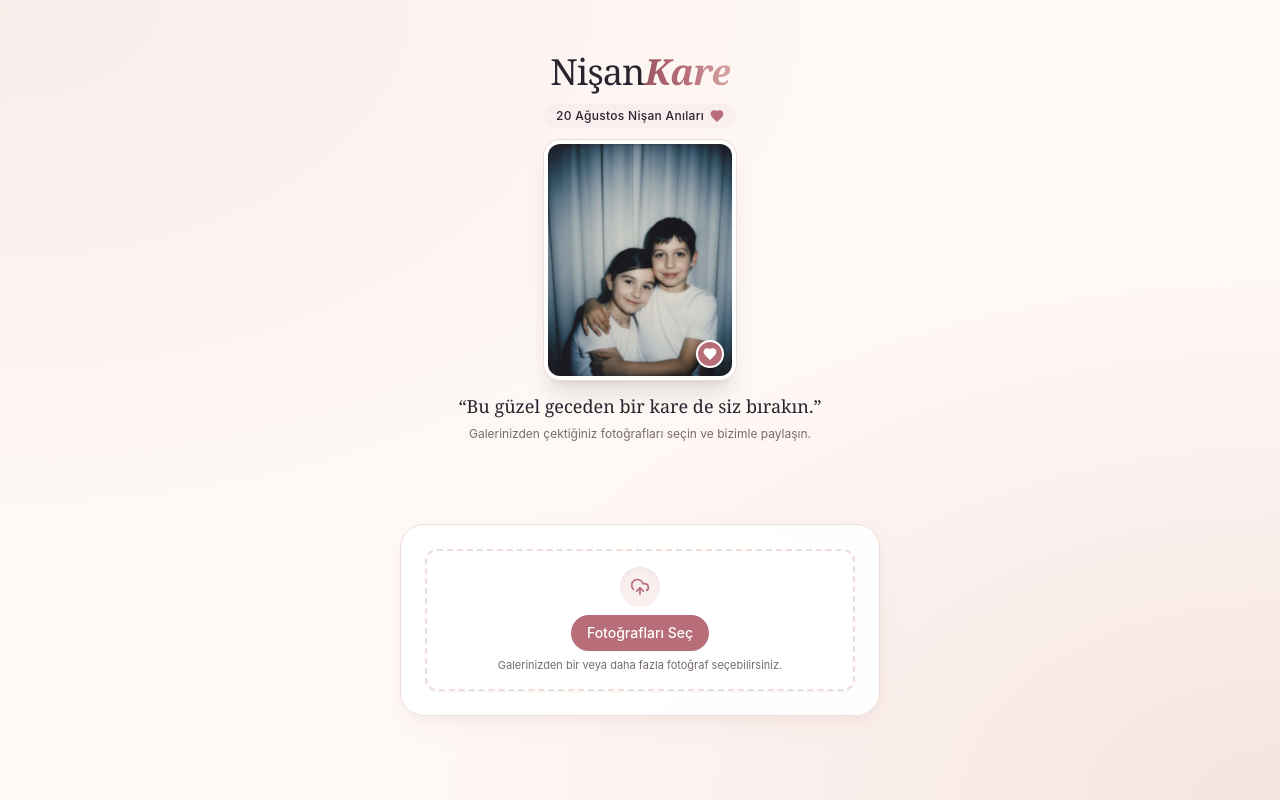
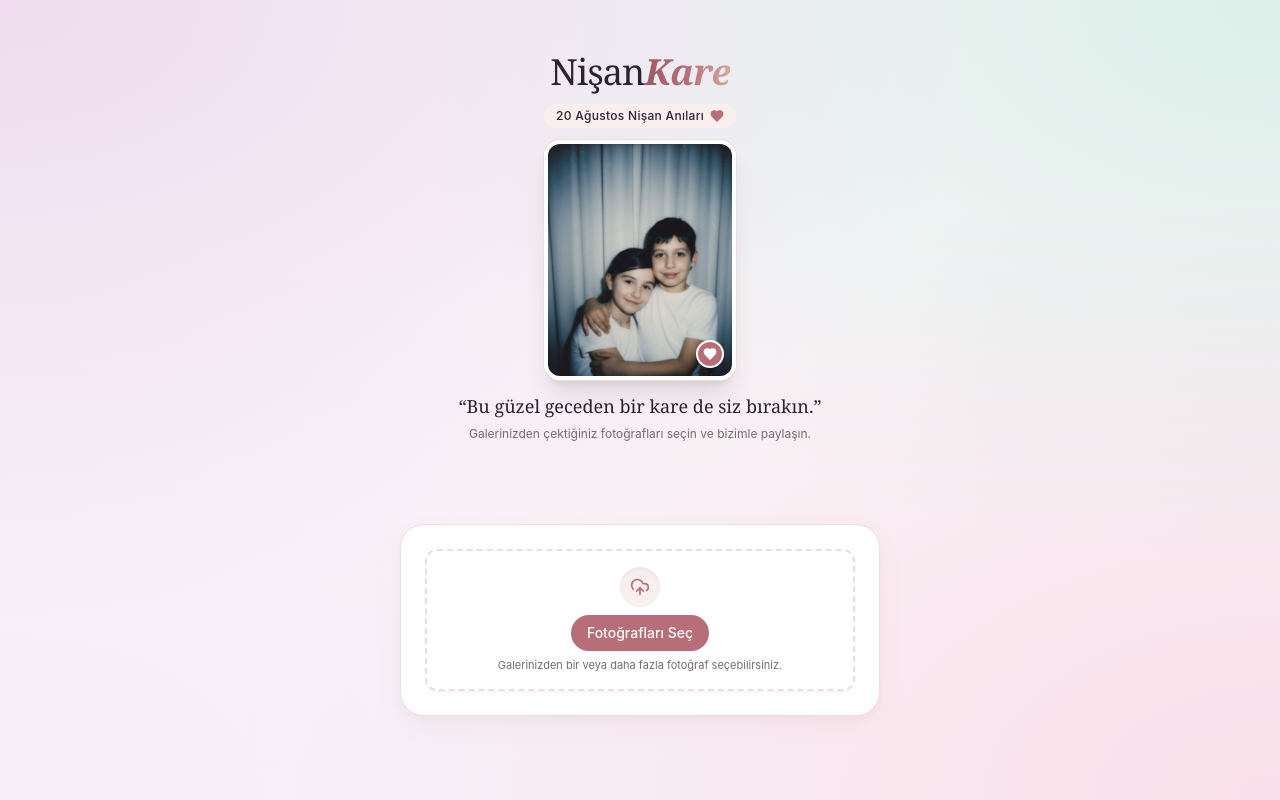
Before and after one commit to uygar-gormez28/NisanKare, a Next.js app: page / in a window 1280 px wide. Built offline with nearby package versions, Linux system fonts and the light colour scheme.

Commit message:
Update background colors with a romantic purple, emerald, and pink gradient

```diff
--- a/src/app/globals.css
+++ b/src/app/globals.css
@@ -12,15 +12,16 @@
 }
 
 body {
-  background-color: var(--background);
+  background-color: #FAF5F8; /* Soft pink-purple ivory */
   color: var(--foreground);
   font-family: var(--font-sans);
   min-height: 100vh;
   overflow-x: hidden;
   background-image:
-    radial-gradient(at 0% 0%, rgba(238, 221, 216, 0.45) 0px, transparent 50%),
-    radial-gradient(at 100% 100%, rgba(214, 166, 161, 0.25) 0px, transparent 50%),
-    radial-gradient(at 50% 50%, rgba(255, 249, 246, 0.6) 0px, transparent 50%);
+    radial-gradient(at 0% 0%, rgba(186, 104, 200, 0.18) 0px, transparent 55%),     /* Morumsu / Soft Violet */
+    radial-gradient(at 100% 0%, rgba(52, 211, 153, 0.15) 0px, transparent 50%),    /* Zümrüt Yeşilimsi / Soft Emerald */
+    radial-gradient(at 100% 100%, rgba(244, 143, 177, 0.22) 0px, transparent 55%), /* Aşk Pembe Tonu / Romantic Pink */
+    radial-gradient(at 0% 100%, rgba(214, 188, 250, 0.15) 0px, transparent 50%);
   background-attachment: fixed;
 }
 
```
